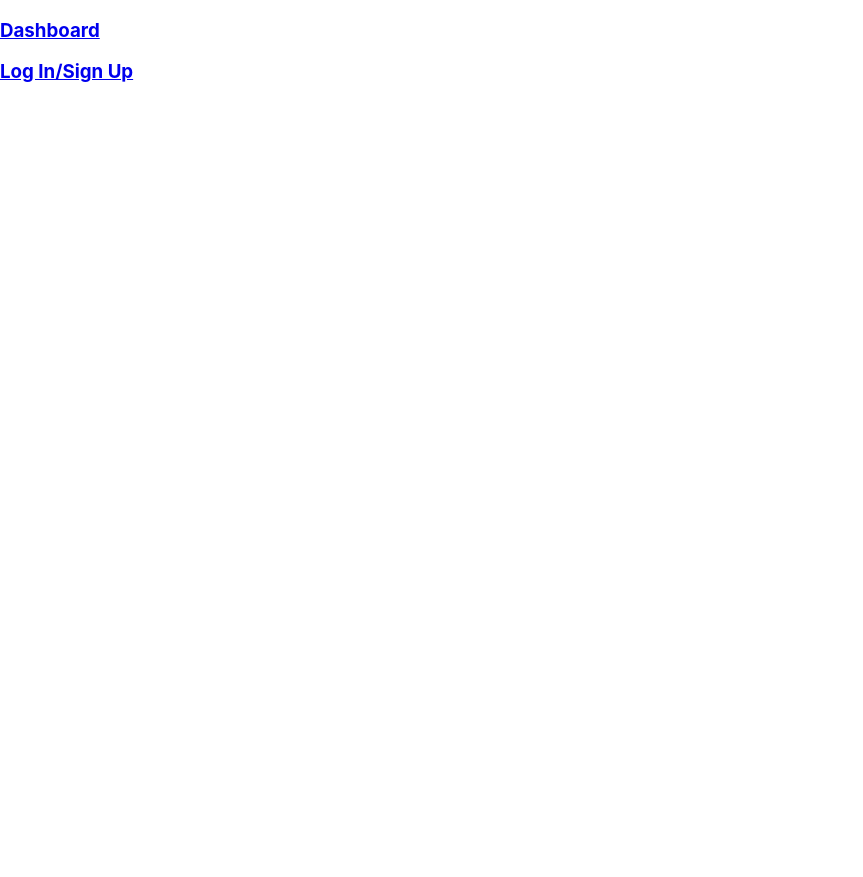
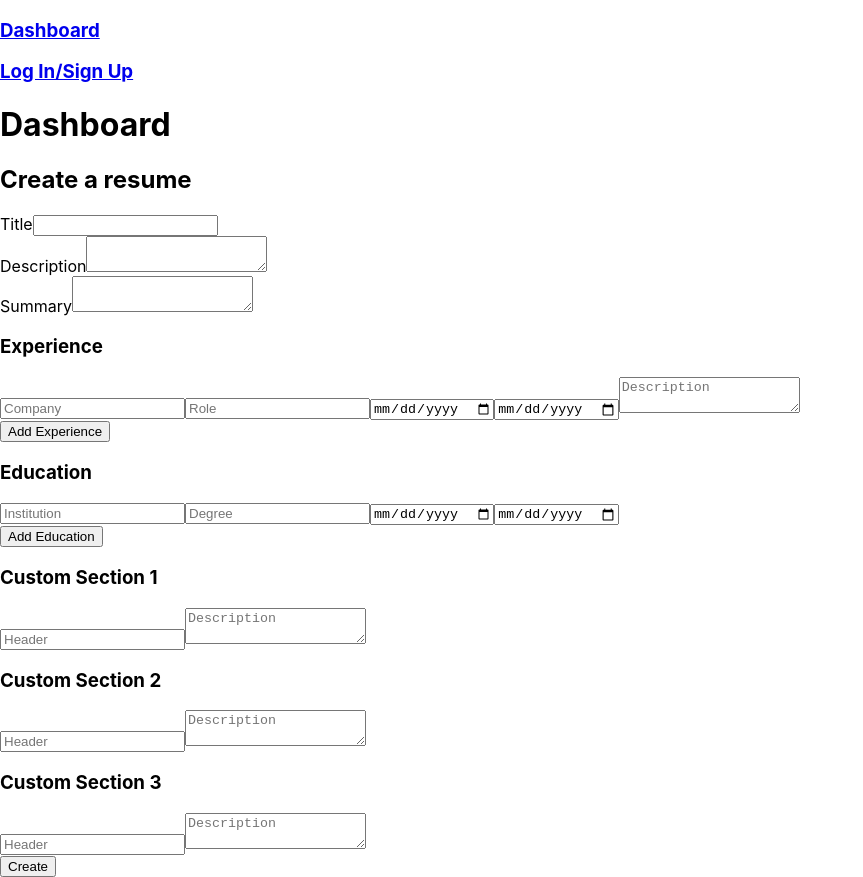
Before and after one commit to Vladicki/webProject, a React (Create React App) app: page / in a window 1280 px wide. Shown: the whole page, without its empty margins (0-863 px from the left). Before the commit the page ends 800 px from the top, so only its background shows below. Built offline with nearby package versions, Linux system fonts and the light colour scheme.

Commit message:
add create resume form

```diff
--- a/src/components/Dashboard.jsx
+++ b/src/components/Dashboard.jsx
@@ -1,6 +1,64 @@
+import React, { useState } from 'react';
+
 const Dashboard = ()=>{
 
-    <h1>Dashboard</h1>
+    return (
+        <div>
+            <h1>Dashboard</h1>
+            <div className="createResume">
+            <h2>Create a resume</h2>
+                <form>
+                    <div>
+                        <label>Title</label>
+                        <input type="text" name="title" />
+                    </div>
+                    <div>
+                        <label>Description</label>
+                        <textarea name="description" />
+                    </div>
+                    <div>
+                        <label>Summary</label>
+                        <textarea name="summary" />
+                    </div>
+                    <h3>Experience</h3>
+                    <div>
+                        <input type="text" placeholder="Company" />
+                        <input type="text" placeholder="Role" />
+                        <input type="date" placeholder="Start Date" />
+                        <input type="date" placeholder="End Date" />
+                        <textarea placeholder="Description" />
+                    </div>
+                    <button type="button">Add Experience</button>
+                    <h3>Education</h3>
+                    <div>
+                        <input type="text" placeholder="Institution" />
+                        <input type="text" placeholder="Degree" />
+                        <input type="date" placeholder="Start Date" />
+                        <input type="date" placeholder="End Date" />
+                    </div>
+                    <button type="button">Add Education</button>
+                    <h3>Custom Section 1</h3>
+                    <div>
+                        <input type="text" placeholder="Header" />
+                        <textarea placeholder="Description" />
+                    </div>
+                    <h3>Custom Section 2</h3>
+                    <div>
+                        <input type="text" placeholder="Header" />
+                        <textarea placeholder="Description" />
+                    </div>
+                    <h3>Custom Section 3</h3>
+                    <div>
+                        <input type="text" placeholder="Header" />
+                        <textarea placeholder="Description" />
+                    </div>
+                    <button>Create</button>
+                </form>
+
+            </div>
+
+        </div>
+    );
 
 }
 
```
